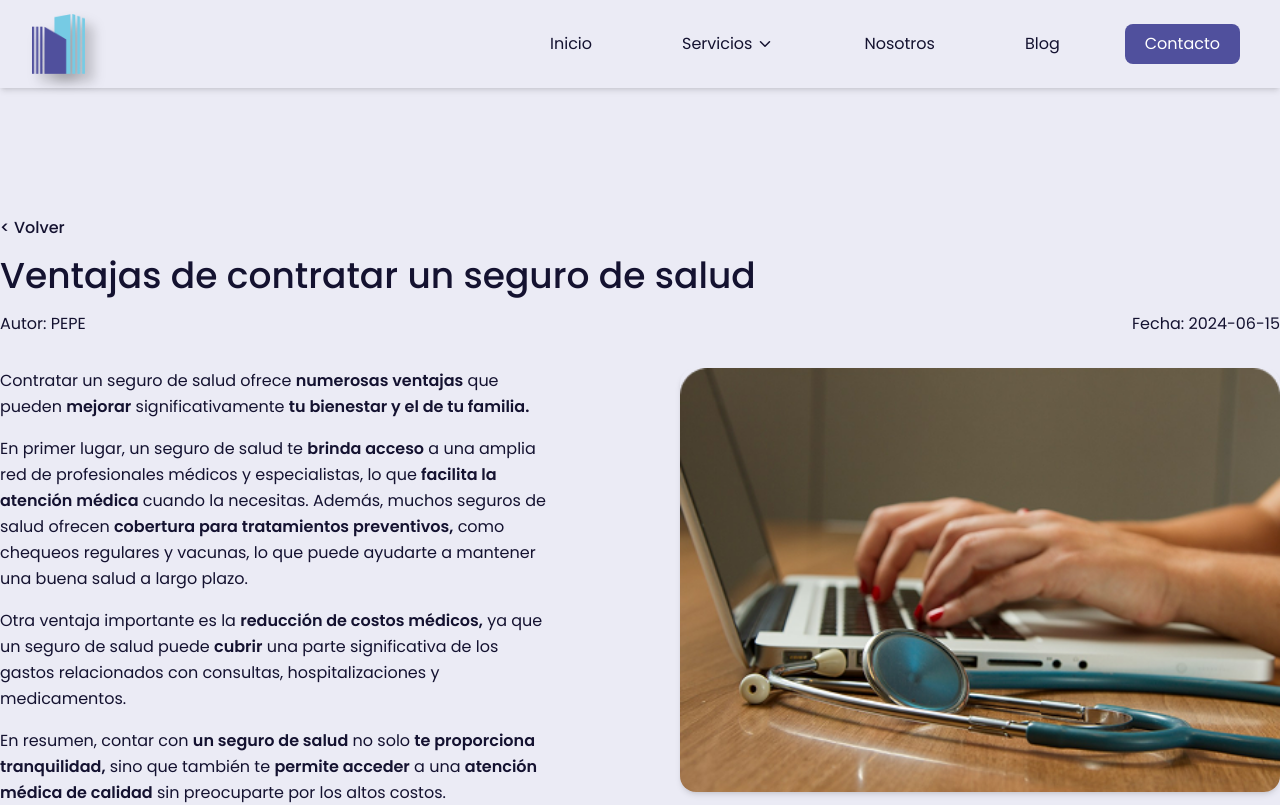
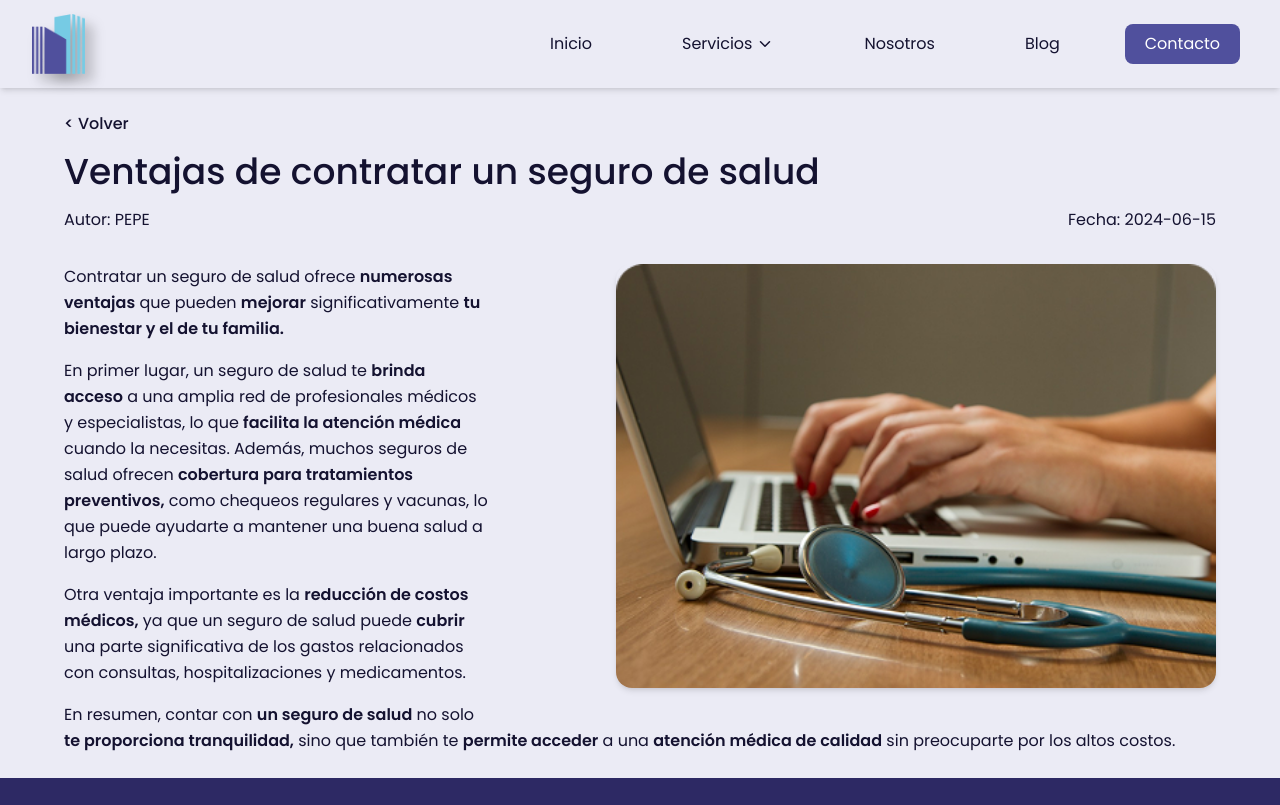
Before and after one commit to pamonge/Mondial, a React (Vite) app: page /news/1 in a window 1280 px wide. Shown: the top 805 px of the page. Built offline with nearby package versions, Linux system fonts and the light colour scheme.

Commit message:
style:cambie paddings

```diff
--- a/src/styles/NewsStyles/DetailComponentStyle.js
+++ b/src/styles/NewsStyles/DetailComponentStyle.js
@@ -2,14 +2,14 @@
 //const colorSecundario = '#141230';
 //const colorSubTitle = '#50509D';
 const detailStyle = {
-    content: 'font-poppins mt-8 ',
+    content: 'font-poppins mt-8  ',
     textBlock: 'space-y-4 ',
     imagelg: "hidden lg:block float-right ml-32 mb-4 w-[600px] h-auto max-h-[600px] object-cover rounded-2xl shadow-md",
     imageMovile:"block lg:hidden w-full mt-6 rounded-2xl shadow-md object-cover",
     backLink: 'text-base font-medium font-poppins text-[#141230] mb-4 inline-block hover:underline',
-    container: 'w-full mx-auto py-4  lg:pt-32 ',
+    container: 'w-full mx-auto py-6 px-6  lg:px-16 ',
     containerCreatorNews: 'flex justify-between items-center mb-8',
-    title: 'font-poppins text-3xl sm:text-4xl font-medium text-[#141230] mb-4 text-start',
+    title: 'font-poppins text-2xl lg:text-4xl font-medium text-[#141230] mb-4 text-start',
     meta: 'text-base font-normal text-[#141230] text-start',
 
     paragraph: 'font-poppins font-normal text-base text-[#141230] leading-relaxed',
```
